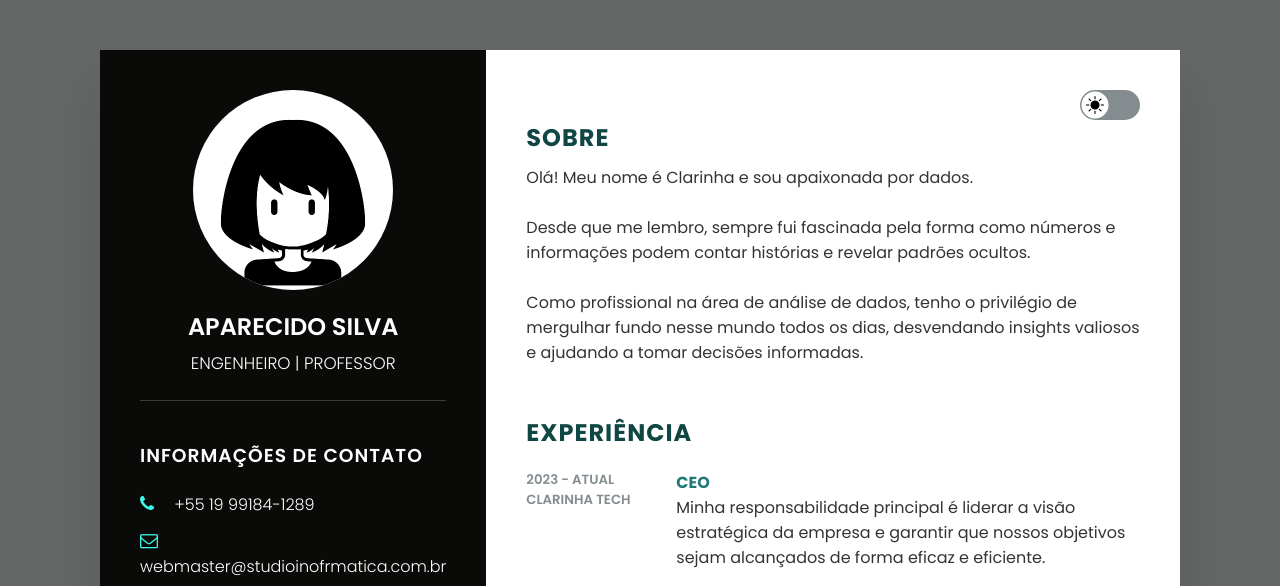
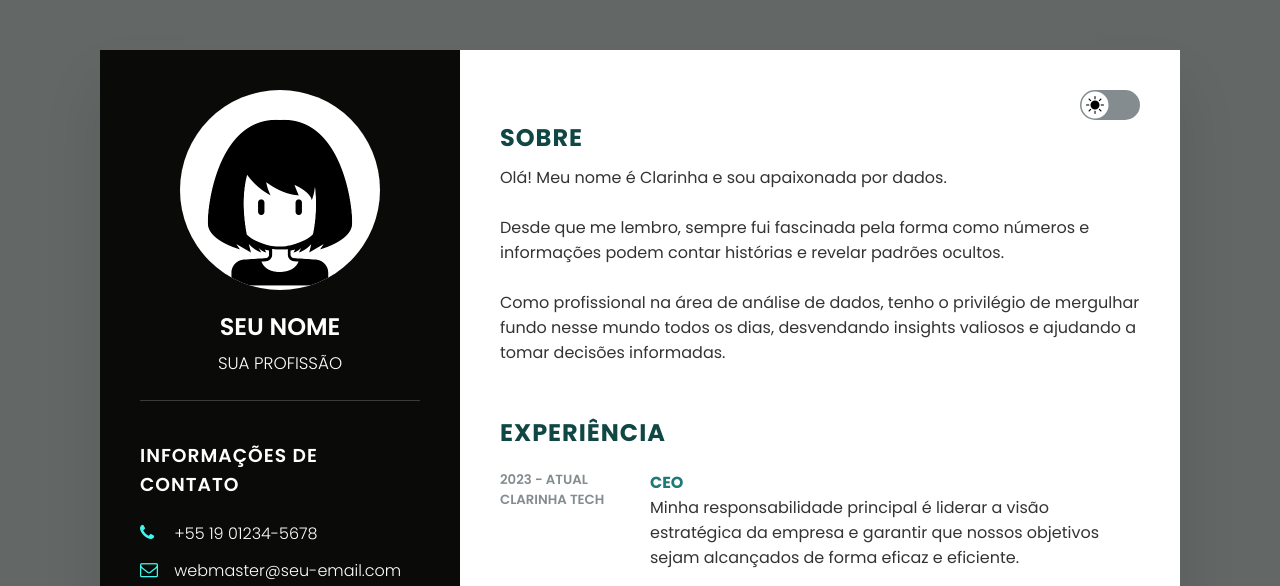
Before and after one commit to Gabriela-boop/Curr-culo, a plain HTML site: page index.html in a window 1280 px wide. Shown: the top 586 px of the page. Drawn offline with nearby package versions, Linux system fonts and the light colour scheme.

Commit message:
Update index.html

```diff
--- a/index.html
+++ b/index.html
@@ -17,7 +17,7 @@
                     <img src="profile.png">
                 </div>
                  <!-- Substitua Clarinha por seu nome e "Data Scientist | Data Analyst | Data Engineer" pelos seus cargos/títulos -->
-                <h2>Aparecido Silva<br><span>Engenheiro | Professor</span></h2>
+                <h2>Seu Nome<br><span>Sua Profissão</span></h2>
             </div>
 
             <div class="contact_info">
@@ -26,12 +26,12 @@
                     <li>
                         <span class="icon"><i class="fa fa-phone" aria-hidden="true"></i></span>
                         <!-- Substitua por seu DDI (código DDI do Brasil é 55), DDD e número de celular -->
-                        <span class="text">+55 19 99184-1289</span>
+                        <span class="text">+55 19 01234-5678</span>
                     </li>
                     <li>
                         <span class="icon"><i class="fa fa-envelope-o" aria-hidden="true"></i></span>
                         <!-- Substitua por seu email -->
-                        <span class="text">webmaster@studioinofrmatica.com.br</span>
+                        <span class="text">webmaster@seu-email.com</span>
                     </li>
                     <li>
                         <span class="icon"><i class="fa fa-linkedin-square" aria-hidden="true"></i></span>
```
